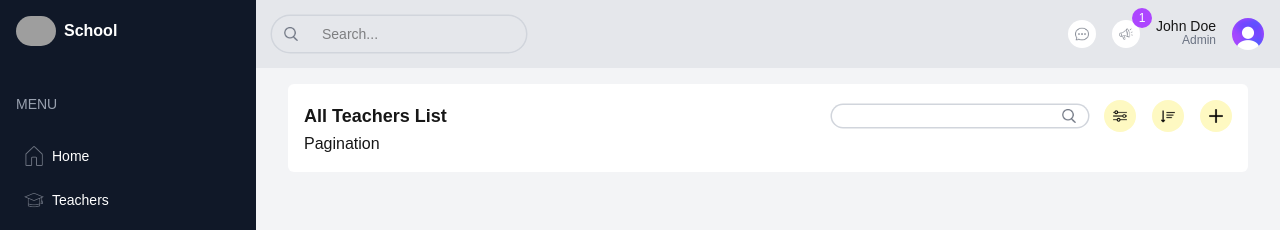
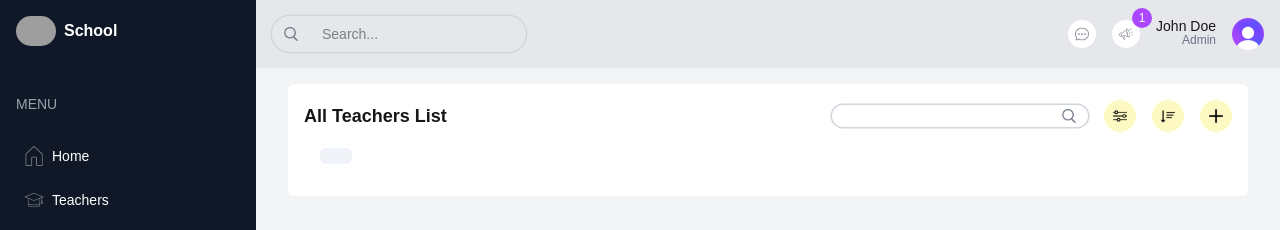
Before and after one commit to rumachoudhury/school-management-dashboard, a Next.js app: page /list/teachers in a window 1280 px wide. Shown: the top 230 px of the page. Built offline with nearby package versions, Linux system fonts and the light colour scheme; grey boxes are pictures that could not be loaded.

Commit message:
Update pagination component styling

```diff
--- a/src/components/Pagination.tsx
+++ b/src/components/Pagination.tsx
@@ -1,7 +1,14 @@
 import React from "react";
 
 function Pagination() {
-  return <div>Pagination</div>;
+  return (
+    <div className="p-4 flex items-center justify-between text-gray-500">
+      <button
+        disabled
+        className="py-2 px-4 rounded-md bg-slate-200 text-xs font-semibold disabled:opacity-50 disabled:cursor-not-allowed"
+      ></button>
+    </div>
+  );
 }
 
 export default Pagination;
```
